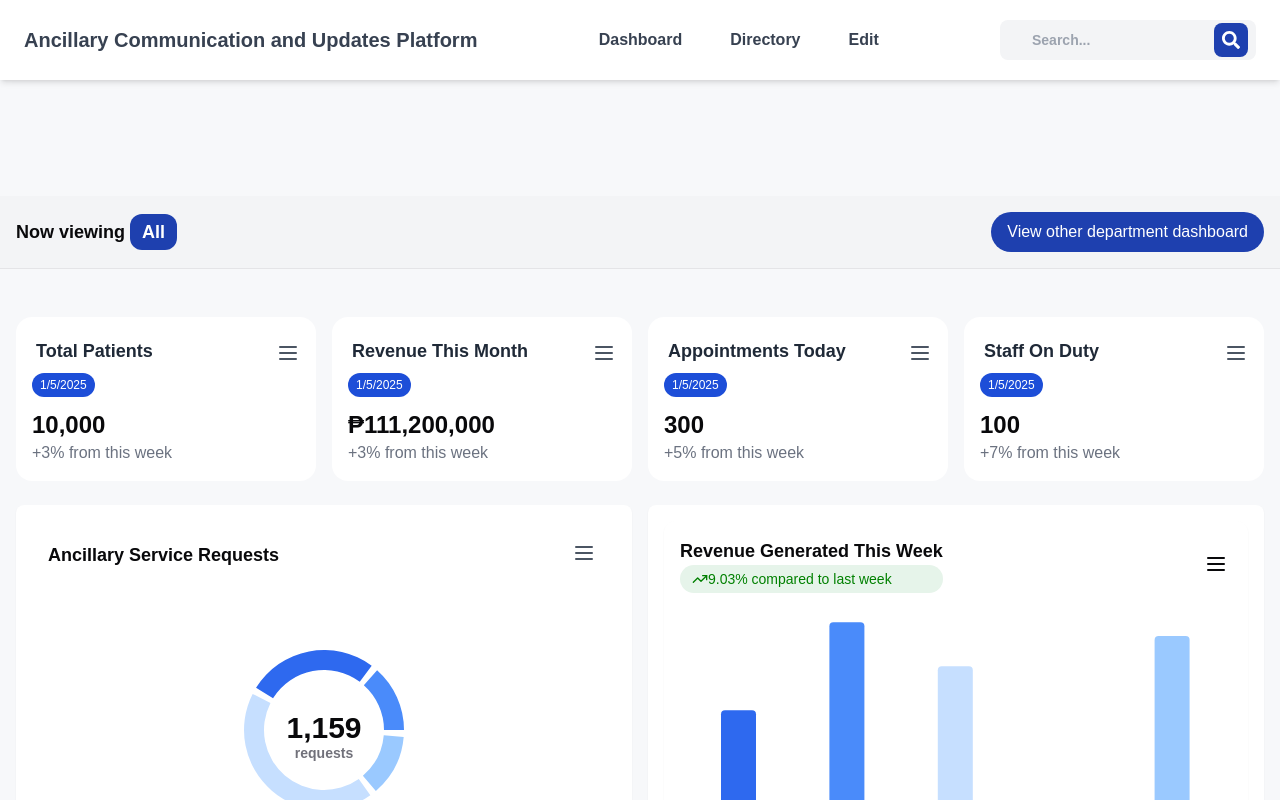
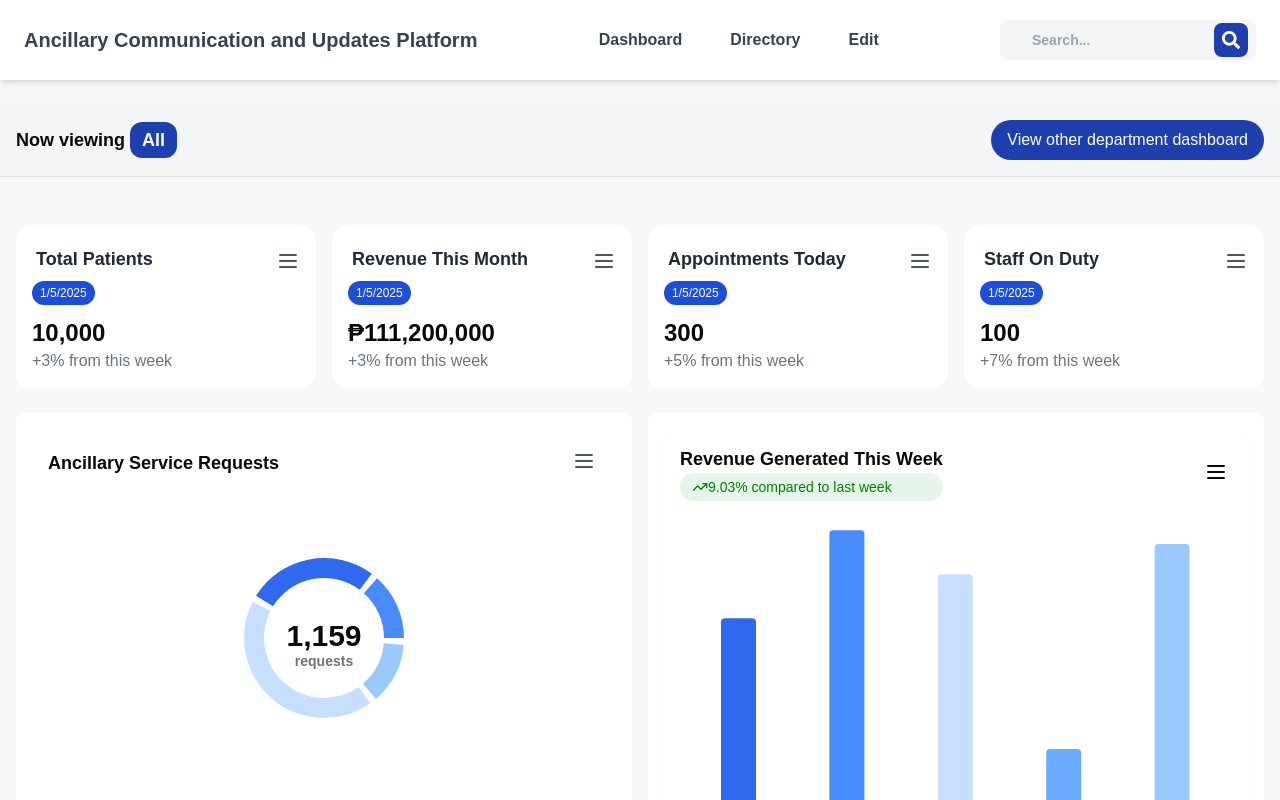
Before and after one commit to Coconhat/mediatrix-ancillary, a Next.js app: page /dashboard in a window 1280 px wide. Shown: the top 800 px of the page. Built offline with nearby package versions, Linux system fonts and the light colour scheme.

Commit message:
fix: adjust padding in dashboard page layout

```diff
--- a/src/app/dashboard/page.js
+++ b/src/app/dashboard/page.js
@@ -30,7 +30,7 @@
   ];
 
   return (
-    <div className="min-h-screen bg-[#F7F8FA] pt-24">
+    <div className="min-h-screen bg-[#F7F8FA] pt-1">
       <Link href="https://cdnjs.cloudflare.com/ajax/libs/font-awesome/6.7.1/css/all.min.css" />
       <div className="mt-5">
         <DashboardNav
```
